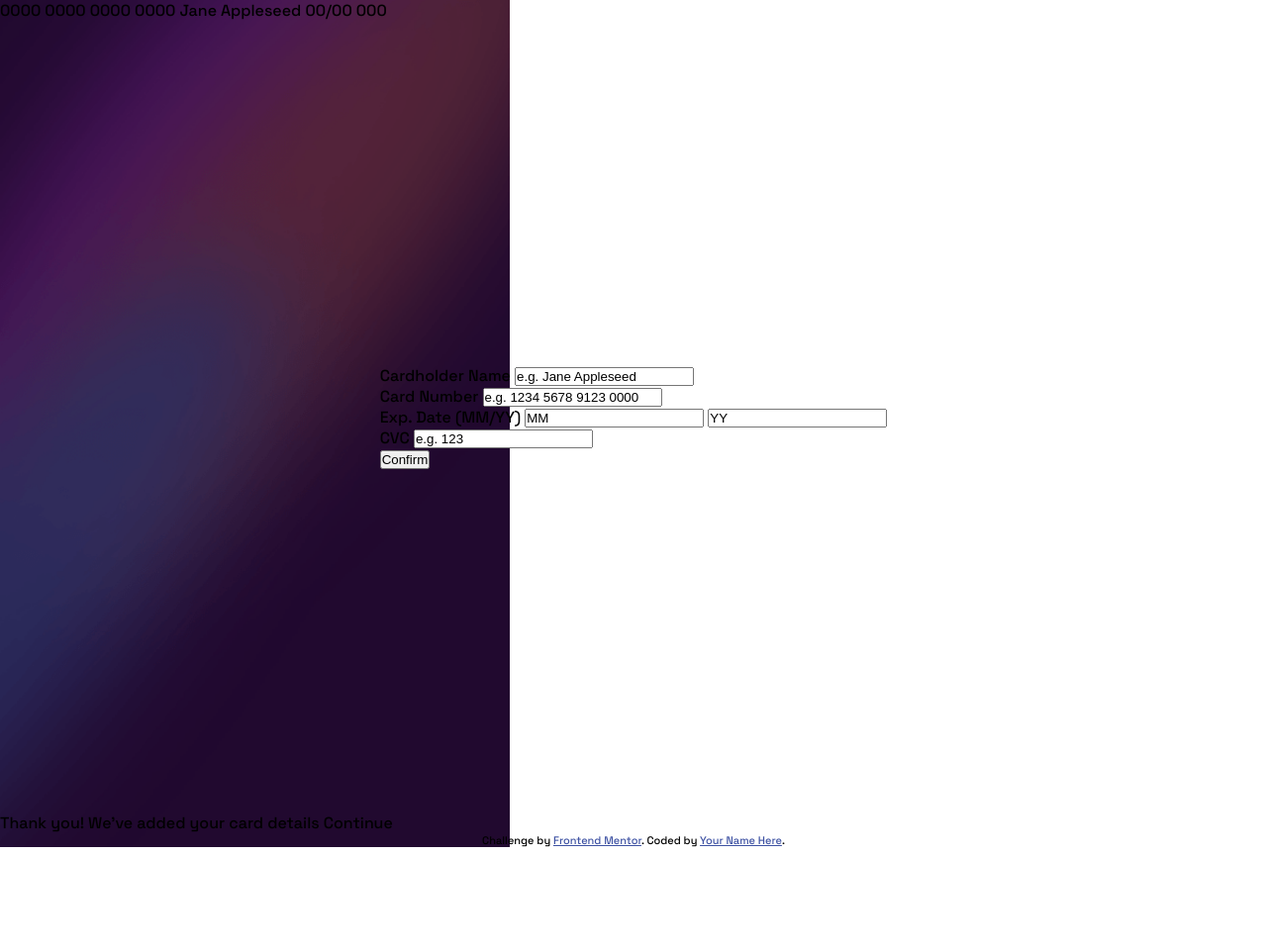
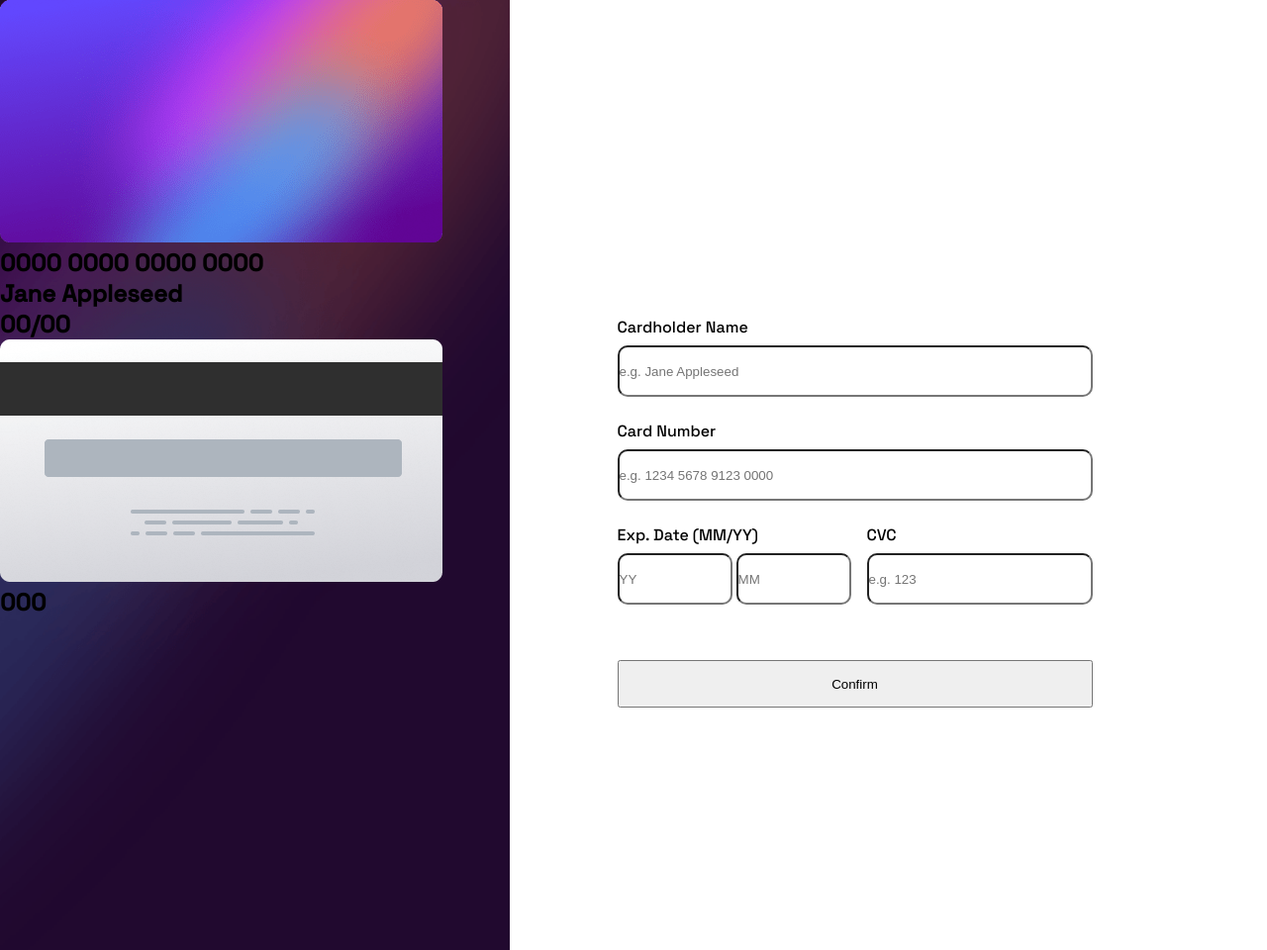
Before and after one commit to Wallace027Dev/interactive-card-details-form-main, a plain HTML site: page index.html in a window 1280 px wide. Shown: the whole page at 99% size. Before the commit the page ends 856 px from the top, so only its background shows below. Drawn offline with Linux system fonts and the light colour scheme.

Commit message:
estilizando placeholders

```diff
--- a/index.html
+++ b/index.html
@@ -25,63 +25,53 @@
 </head>
 
 <body>
-  <section class="card-front">
-    0000 0000 0000 0000
-    Jane Appleseed
-    00/00
+  <aside class="cards">
+    <div class="card-front">
+      <img src="/images/bg-card-front.png" alt="Frente do Cartão">
+      <div>
+        <h1>0000 0000 0000 0000</h1>
+        <h2>Jane Appleseed</h2>
+        <h2>00/00</h2>
+      </div>
+    </div>
+    <div class="card-back">
+      <img src="/images/bg-card-back.png" alt="Verso do Cartão">
+      <div>
+        <h2>000</h2>
+      </div>
+    </div>
+  </aside>
+  <main>
+    <form class="card-holder">
+      <div class="main-info">
+        <label for="name">Cardholder Name</label>
+        <input type="text" name="cardholder-name" id="name" placeholder="e.g. Jane Appleseed">
 
-    000
-  </section>
-  <section class="card-back">
+        <label for="card-number">Card Number</label>
+        <input type="text" name="card-number" id="card-number" placeholder="e.g. 1234 5678 9123 0000">
+      </div>
 
-  </section>
-  <main>
-    <form>
-      <div>
-        <label for="name">
-          Cardholder Name
-          <input type="text" name="cardholder-name" id="name" value="e.g. Jane Appleseed">
-        </label>
-      </div>
-      <div>
-        <label for="card-number">
-          Card Number
-        </label>
-        <input type="text" name="card-number" id="card-number" value="e.g. 1234 5678 9123 0000">
-      </div>
-      <div>
-        <div>
-          <label for="exp-date">
-            Exp. Date (MM/YY)
-          </label>
-          <input type="text" name="month" id="month" value="MM">
-          <input type="text" name="month" id="year" value="YY">
+      <div class="card-info">
+        <div class="date-info">
+          <label for="exp-date">Exp. Date (MM/YY)</label>
+          <div>
+            <input type="text" name="month" id="year" placeholder="YY">
+            <input type="text" name="month" id="month" placeholder="MM">
+          </div>
         </div>
-        <div>
+
+        <div class="cvc-info">
           <label for="cvc">CVC</label>
-          <input type="text" name="cvc" id="cvc" value="e.g. 123">
+          <input class="inpt" type="text" name="cvc" id="cvc" placeholder="e.g. 123">
         </div>
       </div>
-      <button type="submit">Confirm</button>
 
+      <button type="submit" class="btn">Confirm</button>
     </form>
   </main>
 
 
 
-
-
-
-  <!-- Completed state start -->
-
-  Thank you!
-  We've added your card details
-  Continue
-
-  <div class="attribution">
-    Challenge by <a href="https://www.frontendmentor.io?ref=challenge" target="_blank">Frontend Mentor</a>.
-    Coded by <a href="#">Your Name Here</a>.
-  </div>
 </body>
 
 </html>
--- a/src/main.css
+++ b/src/main.css
@@ -6,6 +6,7 @@ colors {
     --red: hsl(0, 100%, 66%);
     /* NEUTRAL */
     --white: hsl(0, 0%, 100%);
+    --very-light-grayish-violet: #d6d7dc;
     --light-grayish-violet: hsl(270, 3%, 87%);
     --dark-grayish-violet: hsl(279, 6%, 55%);
     --very-dark-violet: hsl(278, 68%, 11%);
@@ -20,11 +21,59 @@ body {
     background: url("/images/bg-main-desktop.png") no-repeat top left;
     background-size: auto 60rem;
     font-family: "Space Grotesk", sans-serif;
+    display: flex;
 }
 
-main{
-  display: flex;
-  justify-content: center;
-  align-items: center;
-  height: 100vh;
+main {
+    margin: 20rem auto;
 }
+
+.info-card1 input {
+    width: 15rem;
+}
+
+.card-holder {
+    display: flex;
+    flex-direction: column;
+    width: 30rem;
+    height: 30rem;
+}
+
+.card-holder input {
+    height: 3rem;
+    border-radius: 10px;
+    margin-top: 0.5rem;
+    margin-bottom: 1.5rem;
+}
+
+.main-info {
+    display: flex;
+    flex-direction: column;
+}
+
+.card-info {
+    display: flex;
+    justify-content: space-between;
+}
+
+.date-info {
+    display: flex;
+    flex-direction: column;
+}
+
+.date-info input {
+    width: 7rem;
+}
+
+.cvc-info {
+    display: flex;
+    flex-direction: column;
+}
+.cvc-info input {
+    width: 14rem;
+}
+
+.btn {
+    margin-top: 2rem;
+    height: 3rem;
+}
```
